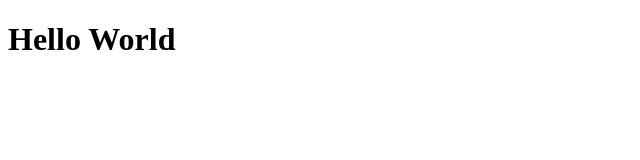
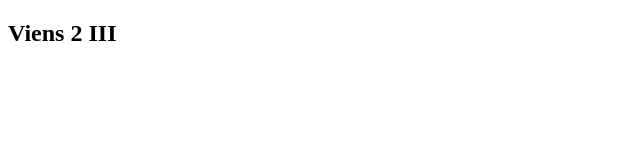
Before and after one commit to egaworld13/Rocket, a plain HTML site: page index.html in a window 1280 px wide. Shown: the whole page, without its empty margins (0-640 px from the left). Drawn offline with Linux system fonts and the light colour scheme.

Commit message:
Update index.html

```diff
--- a/index.html
+++ b/index.html
@@ -7,7 +7,7 @@
     <title>Document</title>
 </head>
 <body>
-    <h1>Hello World</h1>
+   <h2>Viens 2 III</h2>
 
 </body>
 </html>
```
